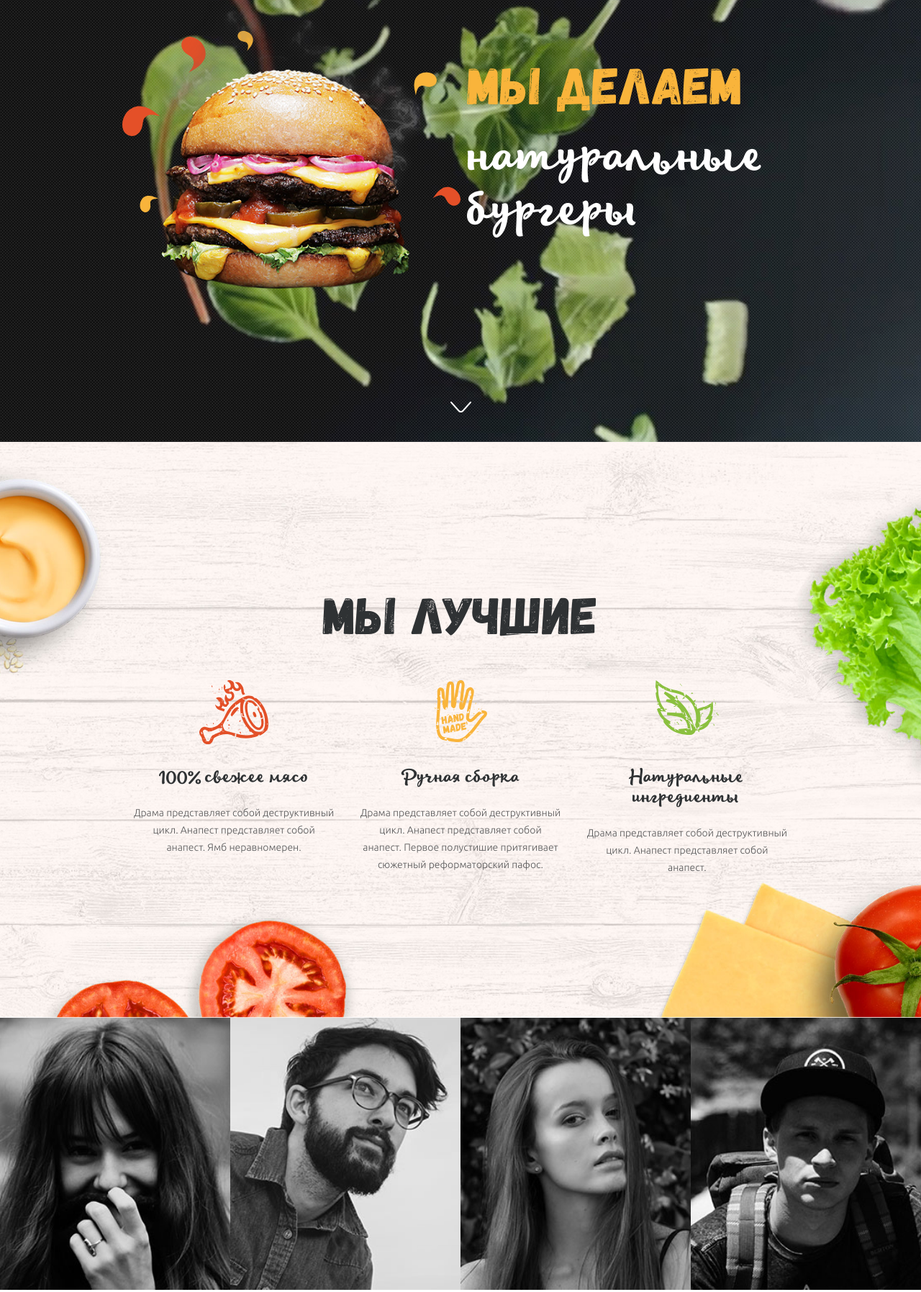
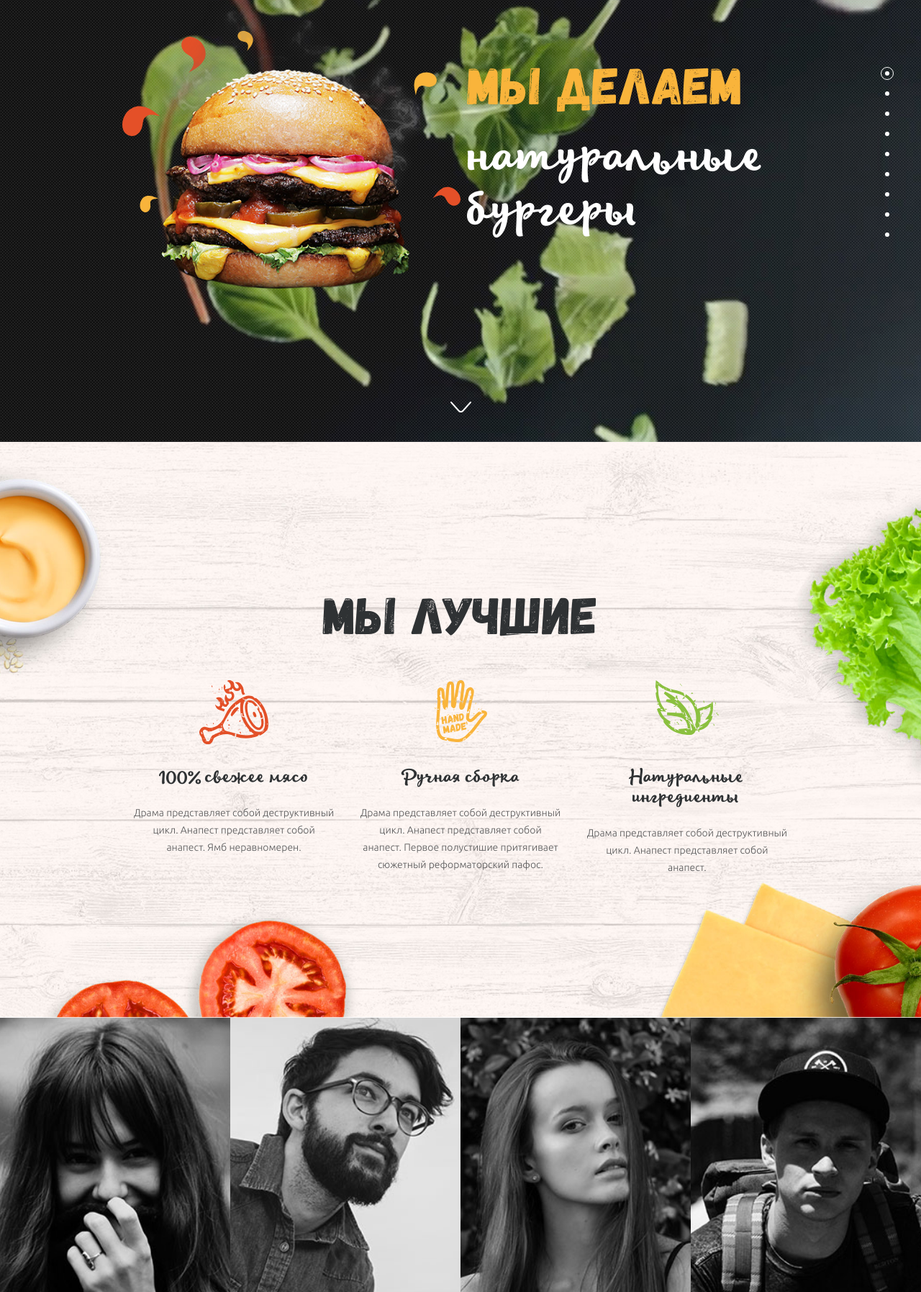
Before and after one commit to dtoropin/20190812-burgers, a website: page index.html in a window 1280 px wide. Shown: the part 186-1981 px from the top of the page at 72% size. Drawn offline with Linux system fonts and the light colour scheme; files whose address does not match are found by name.

Commit message:
code review 1

```diff
--- a/index.html
+++ b/index.html
@@ -13,7 +13,37 @@
 
 <body>
   <div class="wrapper">
-    <section class="first">
+    <ul class="navpage">
+      <li class="navpage__item active">
+        <a href="#first" class="navpage__dotted"></a>
+      </li>
+      <li class="navpage__item">
+        <a href="#best" class="navpage__dotted"></a>
+      </li>
+      <li class="navpage__item">
+        <a href="#" class="navpage__dotted"></a>
+      </li>
+      <li class="navpage__item">
+        <a href="#" class="navpage__dotted"></a>
+      </li>
+      <li class="navpage__item">
+        <a href="#" class="navpage__dotted"></a>
+      </li>
+      <li class="navpage__item">
+        <a href="#reviews" class="navpage__dotted"></a>
+      </li>
+      <li class="navpage__item">
+        <a href="#" class="navpage__dotted"></a>
+      </li>
+      <li class="navpage__item">
+        <a href="#" class="navpage__dotted"></a>
+      </li>
+      <li class="navpage__item">
+        <a href="#" class="navpage__dotted"></a>
+      </li>
+    </ul><!-- .navpage -->
+
+    <section class="first" id="first">
       <div class="container container--verticalflex">
         <header class="header container--flex">
           <div class="header__logo">
@@ -105,9 +135,7 @@
 
     <section class="reviews" id="reviews">
       <ul class="reviews__list container--flex">
-        <li class="reviews__item">
-          <img src="images/reviews/photo-1458890715264-db84f7c6ef133.jpg" alt="Анна Вайсберг" class="reviews__img">
-
+        <li class="reviews__item" style="background-image:url(images/reviews/photo-1458890715264-db84f7c6ef133.jpg);">
           <div class="reviews__hover">
             <h3 class="reviews__title">Анна Вайсберг</h3>
             <p class="reviews__text">
@@ -118,9 +146,7 @@
           </div><!-- .reviews__hover -->
         </li>
 
-        <li class="reviews__item">
-          <img src="images/reviews/photo-1440606797942-6cc04c0454471.jpg" alt="Константин Спилберг" class="reviews__img">
-
+        <li class="reviews__item" style="background-image:url(images/reviews/photo-1440606797942-6cc04c0454471.jpg);">
           <div class="reviews__hover">
             <h3 class="reviews__title">Константин Спилберг</h3>
             <p class="reviews__text">
@@ -131,9 +157,7 @@
           </div><!-- .reviews__hover -->
         </li>
 
-        <li class="reviews__item">
-          <img src="images/reviews/photo-1445404590072-16ef9c18bd83.jpg" alt="Елена Фурз" class="reviews__img">
-
+        <li class="reviews__item" style="background-image:url(images/reviews/photo-1445404590072-16ef9c18bd83.jpg);">
           <div class="reviews__hover">
             <h3 class="reviews__title">Елена Фурз</h3>
             <p class="reviews__text">
@@ -144,9 +168,7 @@
           </div><!-- .reviews__hover -->
         </li>
 
-        <li class="reviews__item">
-          <img src="images/reviews/photo-1468546818829-25bb337b6646.jpg" alt="Павел Мутный" class="reviews__img">
-
+        <li class="reviews__item" style="background-image:url(images/reviews/photo-1468546818829-25bb337b6646.jpg);">
           <div class="reviews__hover">
             <h3 class="reviews__title">Павел Мутный</h3>
             <p class="reviews__text">
@@ -157,9 +179,7 @@
           </div><!-- .reviews__hover -->
         </li>
 
-        <li class="reviews__item">
-          <img src="images/reviews/photo-1438763298591-75a0d42b7265.jpg" alt="Артем Беспамятный" class="reviews__img">
-
+        <li class="reviews__item" style="background-image:url(images/reviews/photo-1438763298591-75a0d42b7265.jpg);">
           <div class="reviews__hover">
             <h3 class="reviews__title">Артем Беспамятный</h3>
             <p class="reviews__text">
@@ -170,9 +190,7 @@
           </div><!-- .reviews__hover -->
         </li>
 
-        <li class="reviews__item">
-          <img src="images/reviews/photo-1461332682233-b818af4c3a6e.jpg" alt="Нина Кондрашова" class="reviews__img">
-
+        <li class="reviews__item" style="background-image:url(images/reviews/photo-1461332682233-b818af4c3a6e.jpg);">
           <div class="reviews__hover">
             <h3 class="reviews__title">Нина Кондрашова</h3>
             <p class="reviews__text">
@@ -183,9 +201,7 @@
           </div><!-- .reviews__hover -->
         </li>
 
-        <li class="reviews__item">
-          <img src="images/reviews/photo-1457706924510-773f3c796de3.jpg" alt="Никанор Петрищев" class="reviews__img">
-
+        <li class="reviews__item" style="background-image:url(images/reviews/photo-1457706924510-773f3c796de3.jpg);">
           <div class="reviews__hover">
             <h3 class="reviews__title">Никанор Петрищев</h3>
             <p class="reviews__text">
@@ -196,9 +212,7 @@
           </div><!-- .reviews__hover -->
         </li>
 
-        <li class="reviews__item">
-          <img src="images/reviews/photo-1458696765561-12142eaead13.jpg" alt="Никита Зарубин" class="reviews__img">
-
+        <li class="reviews__item" style="background-image:url(images/reviews/photo-1458696765561-12142eaead13.jpg);">
           <div class="reviews__hover">
             <h3 class="reviews__title">Никита Зарубин</h3>
             <p class="reviews__text">
--- /dev/null
+++ b/scss/blocks/_navpage.scss
@@ -0,0 +1,45 @@
+.navpage {
+  position: fixed;
+  top: 50%;
+  right: 3%;
+  transform: translateY(-50%);
+
+  &__item {
+    margin-bottom: 10px;
+
+    &:last-child {
+      margin-bottom: 0;
+    }
+
+    &.active > .navpage__dotted {
+      pointer-events: none;
+      border: 1px solid #fff;
+    }
+
+    &:hover:not(.active) > .navpage__dotted::after {
+      background-color: rgba(255, 255, 255, .6);
+    }
+  }
+
+  &__dotted {
+    position: relative;
+    display: block;
+    padding: 8px;
+    border: 1px solid transparent;
+    border-radius: 50%;
+    transition: .3s background-color ease;
+
+    &::after {
+      content: '';
+      display: block;
+      position: absolute;
+      top: 50%;
+      left: 50%;
+      transform: translate(-50%, -50%);
+      width: 6px;
+      height: 6px;
+      border-radius: 50%;
+      background-color: #fff;
+    }
+  }
+}
--- a/scss/layout/_reviews.scss
+++ b/scss/layout/_reviews.scss
@@ -1,5 +1,9 @@
 .reviews {
   position: relative;
+
+  &__list {
+    justify-content: center;
+  }
 
   &__item {
     position: relative;
@@ -7,19 +11,17 @@
     height: 50vh;
     font-size: 0;
     overflow: hidden;
+    filter: grayscale(1);
+    background: no-repeat center;
+    background-size: cover;
 
     &:hover > .reviews__hover {
-      display: flex;
       opacity: 1;
     }
   }
 
-  &__img {
-    filter: grayscale(1);
-  }
-
   &__hover {
-    display: none;
+    display: flex;
     opacity: 0;
     position: absolute;
     top: 0;
@@ -27,22 +29,22 @@
     right: 0;
     bottom: 0;
     font-size: $font_base_size;
-    padding: 0 35px;
+    padding: 0 cp(20px, 275px);
     flex-direction: column;
     justify-content: center;
     align-items: flex-start;
     background: rgba(0, 0, 0, .5);
     color: #fff;
-    transition: all 1s ease;
+    transition: opacity .3s ease;
   }
 
   &__title {
     font-family: $font_title;
-    margin-bottom: 30px;
+    margin-bottom: cp(25px, 275px);
   }
 
   &__text {
     line-height: em(24px);
-    margin-bottom: 18px;
+    margin-bottom: cp(15px, 275px);
   }
 }
--- a/scss/main.scss
+++ b/scss/main.scss
@@ -5,6 +5,8 @@
 @import '../node_modules/normalize.css/normalize';
 @import 'core/_reset.scss';
 @import 'core/_base.scss';
+
+@import 'blocks/navpage';
 
 @import 'layout/first';
 @import 'blocks/menu';
```
Also changed, not shown: css/main.css, 1 other file.
